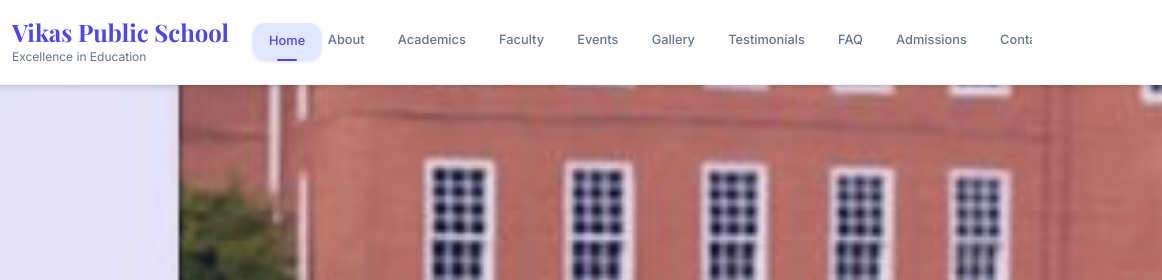
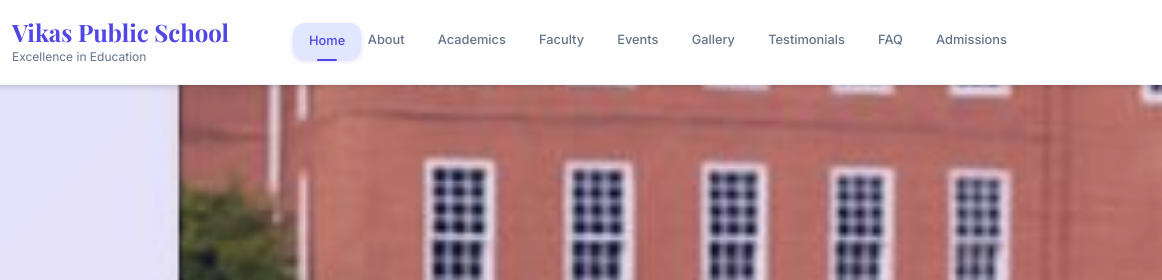
Before and after one commit to shubham-yadav-git/vps, a plain HTML site: page index.html in a window 1280 px wide. Shown: the top 280 px of the page, 118-1280 px from the left. Drawn offline with nearby package versions, Linux system fonts and the light colour scheme; files whose address does not match are found by name.

Commit message:
Remove excessive gap between logo and navigation menu - optimize header spacing

```diff
--- a/css/style.css
+++ b/css/style.css
@@ -206,7 +206,8 @@ header {
   flex: 1 1 auto;
   justify-content: flex-start;
   z-index: 10;
-  margin-left: 0.5rem; /* Reduced from 1rem to 0.5rem for tighter spacing */
+  padding-left: 3rem; /* Added padding for better spacing */
+  margin-left: 0rem; /* Reduced from 1rem to 0.5rem for tighter spacing */
 }
 
 /* Enhanced Navigation scroll indicators with context awareness */
```
